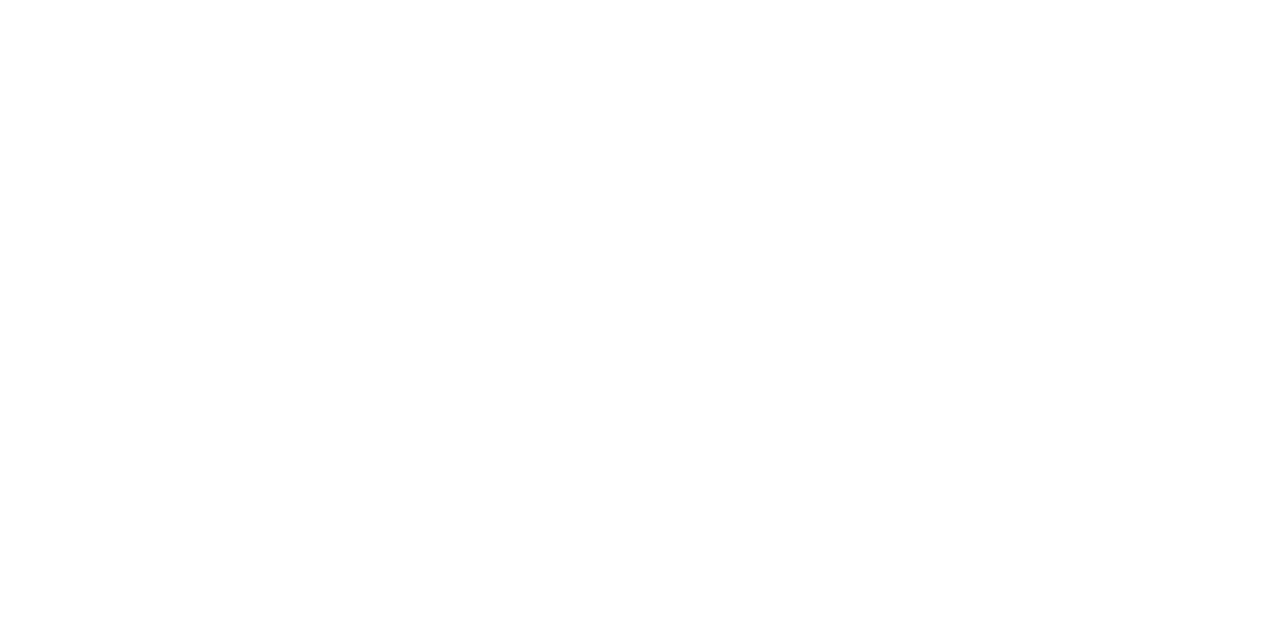
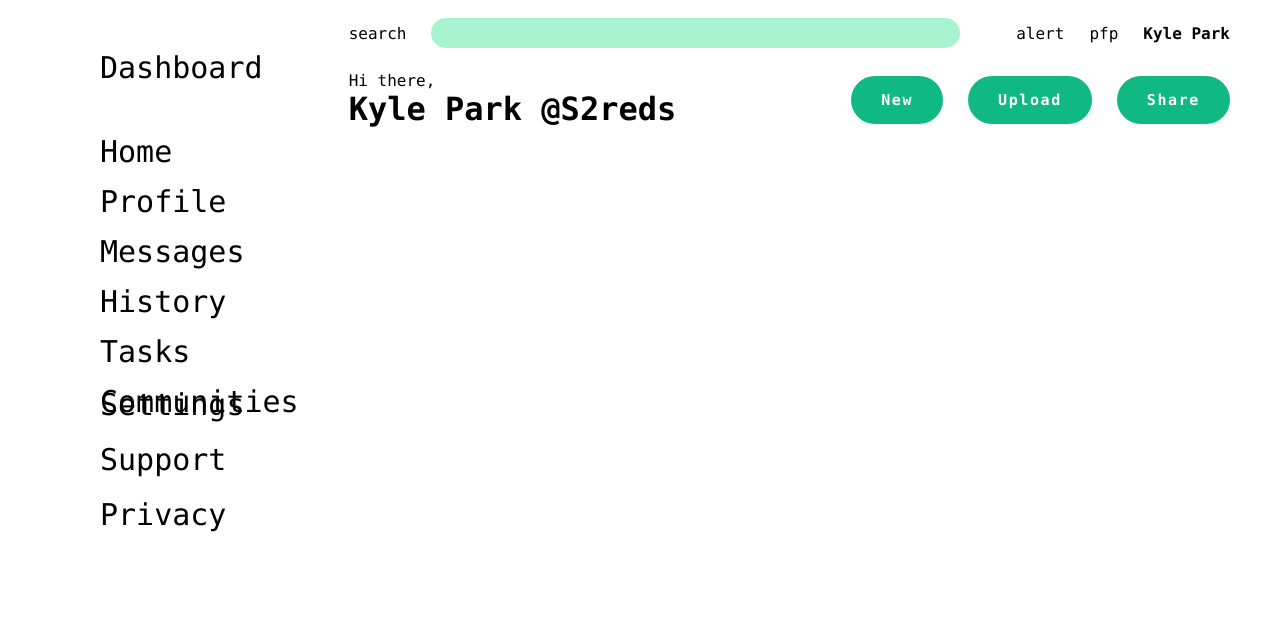
Before and after one commit to S2reds/admin-dashboard, a plain HTML site: page index.html in a window 1280 px wide. Drawn offline with Linux system fonts and the light colour scheme.

Commit message:
Completed layout + added css for styling

```diff
--- a/index.html
+++ b/index.html
@@ -8,6 +8,43 @@
     <title>Admin Dashboard</title>
 </head>
 <body>
-
+    <div class="sidebar">
+        <div class="sidetop">
+            <div class="sidenav">Dashboard</div>
+        </div>
+        <div class="sidemid">
+            <div class="sidenav">Home</div>
+            <div class="sidenav">Profile</div>
+            <div class="sidenav">Messages</div>
+            <div class="sidenav">History</div>
+            <div class="sidenav">Tasks</div>
+            <div class="sidenav">Communities</div>
+        </div>
+        <div class="sidebot">
+            <div class="sidenav">Settings</div>
+            <div class="sidenav">Support</div>
+            <div class="sidenav">Privacy</div>
+        </div>
+    </div>
+    <div class="nav">
+        <div class="topnav">
+            <div class="top">search</div>
+            <input type="text" id="search">
+            <div class="top">alert</div>
+            <div class="top">pfp</div>
+            <div class="top" style="font-weight: bolder">Kyle Park</div>
+        </div>
+        <div class="botnav">
+            <div class="bot">
+                <div class="pfp"></div>
+                <p>Hi there,</p>
+                <h1>Kyle Park @S2reds</h1>
+            </div>
+            <button class="navbutton">New</button>
+            <button class="navbutton">Upload</button>
+            <button class="navbutton">Share</button>
+        </div>
+    </div>
+    <div class="main"></div>
 </body>
 </html>
--- a/styles.css
+++ b/styles.css
@@ -0,0 +1,83 @@
+* {
+    margin: 0;
+    padding: 0;
+    box-sizing: border-box;
+    /* border: 1px solid black; */
+    font-family: 'Lucida Console', 'Courier New', monospace;
+}
+body {
+    height: 100vh;
+    display:grid;
+    grid-template-columns: 1fr 4fr;
+    grid-template-rows: 1fr 5fr;
+    grid-template-areas:
+    "sidebar nav"
+    "sidebar main";
+}
+
+.sidebar {
+    grid-area: sidebar;
+    display: grid;
+    grid-template-rows: 1fr 3fr 3fr;
+    height: 80vh;
+    padding-top: 50px;
+    padding-left: 100px;
+    font-size: 30px;
+}
+
+.sidemid, .sidebot {
+    display: grid;
+    height: 150px;
+    gap: 15px;
+}
+
+#search {
+    min-width: min(600px, 60%);
+    margin-right: auto;
+    height: 30px;
+    border-radius: 30px;
+    background-color: #a7f3d0;
+    border: 0;
+
+}
+
+.topnav {
+    display: flex;
+    justify-content: flex-end;
+    align-items: center;
+    gap: 25px;
+    padding: 0 50px;
+}
+
+
+.botnav {
+    display: flex;
+    justify-content: flex-end;
+    align-items: center;
+    padding: 0 50px;
+    gap: 25px;
+}
+.bot {
+    margin-right: auto;
+}
+.nav {
+    grid-area: nav;
+    display: grid;
+    grid-template-rows: 1fr 1fr;
+    background-color: ;
+}
+
+.navbutton {
+    padding: 15px 30px;
+    font-size: 15px;
+    font-weight: bolder;
+    border-radius: 30px;
+    background-color: #10b981;
+    color: white;
+    letter-spacing: .1rem;
+    border: 0;
+}
+
+.main {
+    grid-area: main;
+}
```
